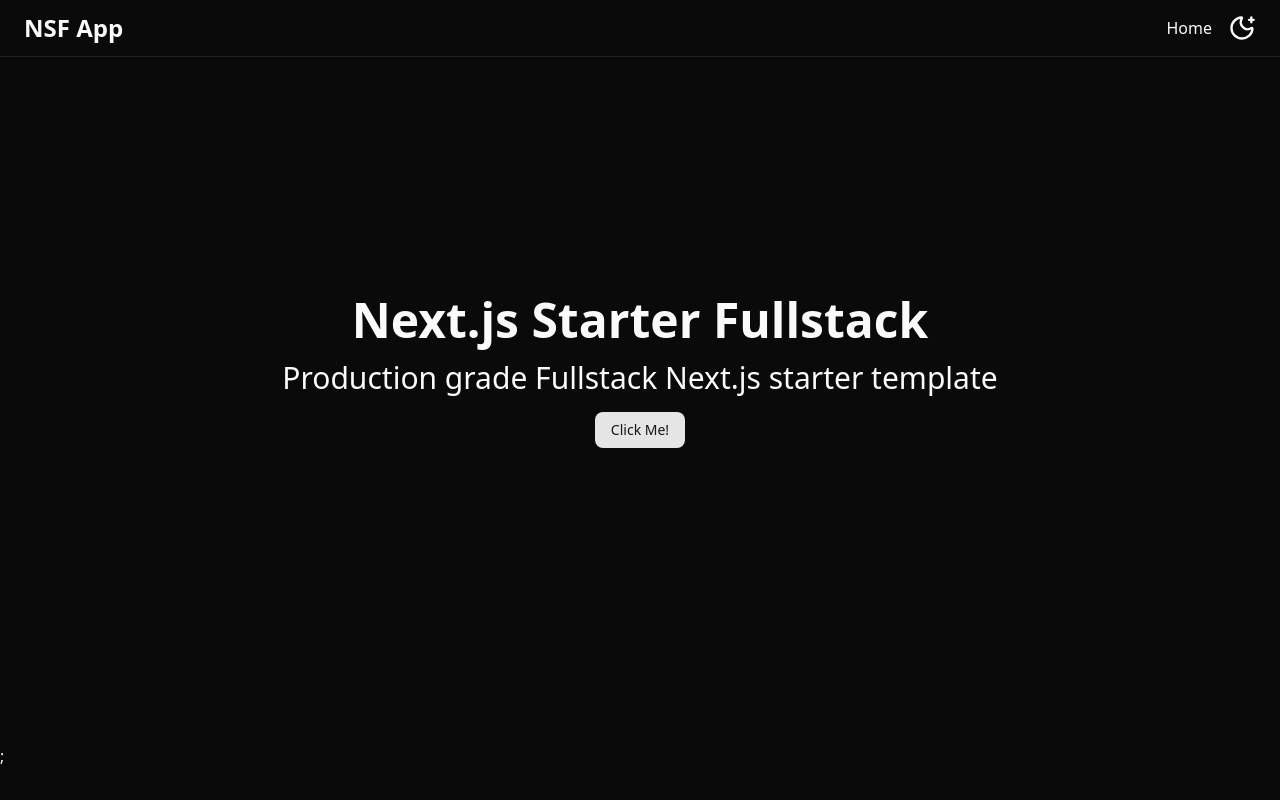
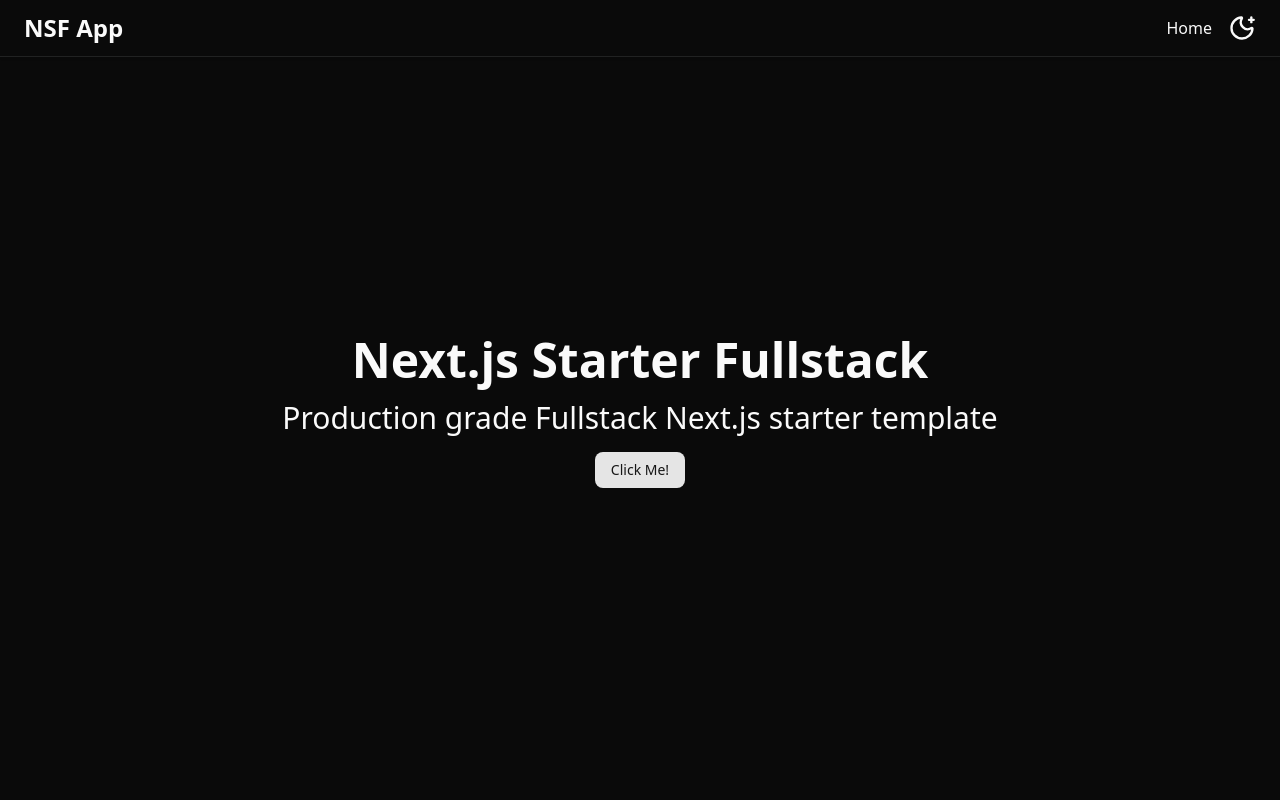
Before and after one commit to prosenjitroy-dev/wallpaper-app, a Next.js app: page / in a window 1280 px wide. Built offline with nearby package versions, Linux system fonts and the light colour scheme.

Commit message:
Adjust layout spacing and section height in frontend and studio
Updated main layout padding and section heights in both (frontend) and studio pages. Changed main padding from 'py-3' to 'pt-18 pb-4' and reduced section height from 90dvh to 85dvh for improved visual consistency.

```diff
--- a/src/app/(frontend)/layout.tsx
+++ b/src/app/(frontend)/layout.tsx
@@ -9,7 +9,8 @@
   return (
     <>
       <Header />
-      <main className="mx-auto max-w-7xl px-6 py-3">{children}</main>;
+
+      <main className="mx-auto max-w-7xl px-6 pt-18 pb-4">{children}</main>
     </>
   );
 };
--- a/src/app/(frontend)/page.tsx
+++ b/src/app/(frontend)/page.tsx
@@ -8,7 +8,7 @@
 
 const page = () => {
   return (
-    <section className="grid h-[90dvh] place-items-center">
+    <section className="grid h-[85dvh] place-items-center">
       <div className="space-y-4 text-center">
         <h1 className="text-5xl font-semibold">Next.js Starter Fullstack</h1>
         <h2 className="text-3xl">
--- a/src/app/studio/layout.tsx
+++ b/src/app/studio/layout.tsx
@@ -9,7 +9,8 @@
   return (
     <>
       <Header />
-      <main className="mx-auto max-w-7xl px-6 py-3">{children}</main>;
+
+      <main className="mx-auto max-w-7xl px-6 pt-18 pb-4">{children}</main>
     </>
   );
 };
--- a/src/app/studio/page.tsx
+++ b/src/app/studio/page.tsx
@@ -8,7 +8,7 @@
 
 const page = () => {
   return (
-    <section className="grid h-[90dvh] place-items-center">
+    <section className="grid h-[85dvh] place-items-center">
       <div className="space-y-4 text-center">
         <h1 className="text-5xl font-semibold">Next.js Starter Fullstack</h1>
         <h2 className="text-3xl">
```
